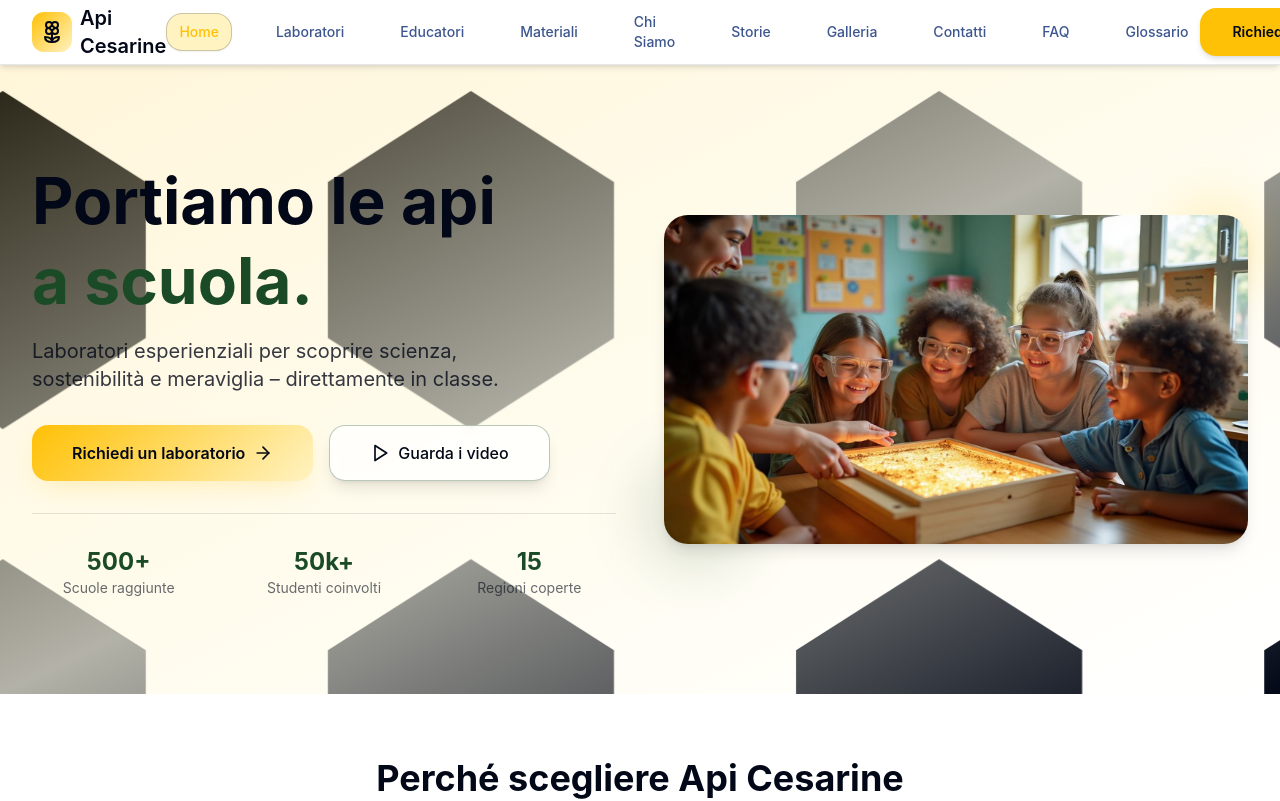
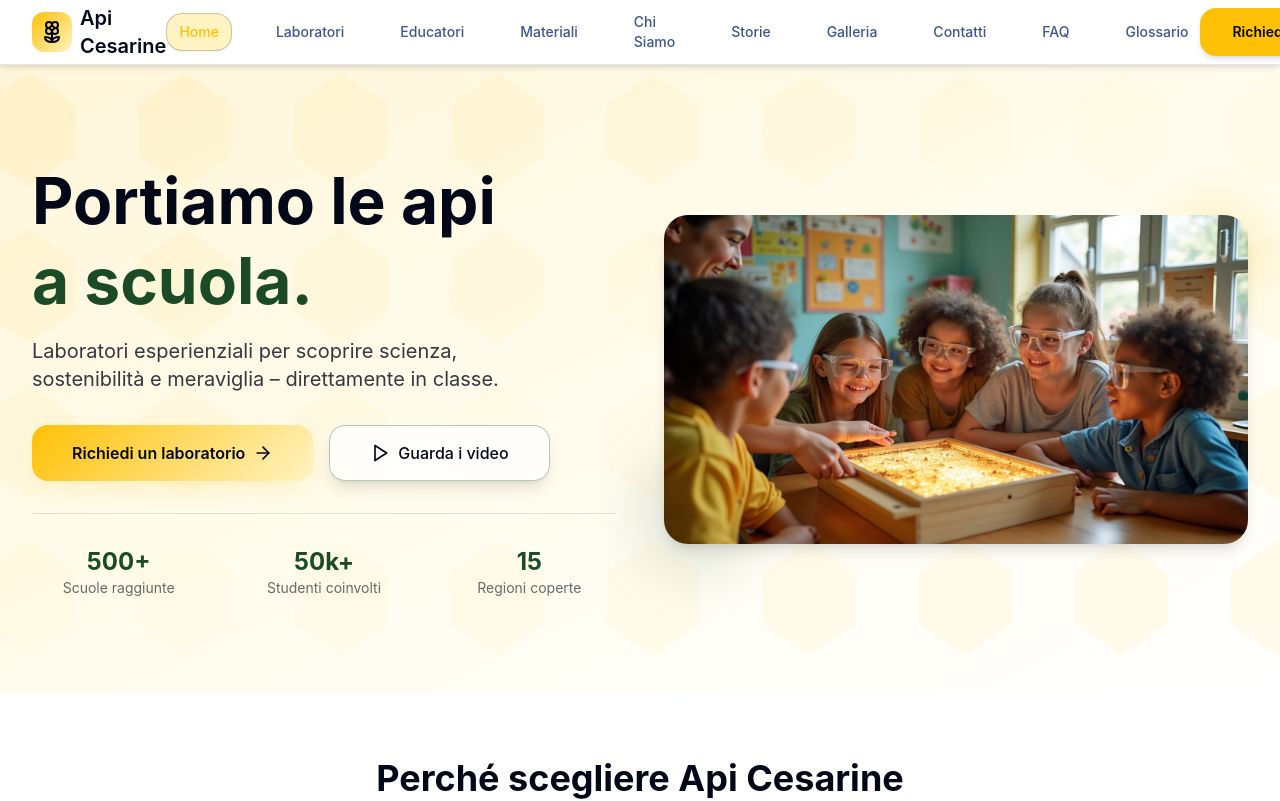
Before and after one commit to gabrizanni/apicesarine, a React (Vite) app: page / in a window 1280 px wide. Shown: the top 801 px of the page. Built offline with nearby package versions, Linux system fonts and the light colour scheme; the HTML template or start-up script is replaced by a standard one.

Commit message:
Revert and adjust hexagon background

```diff
--- a/src/components/layout/Layout.tsx
+++ b/src/components/layout/Layout.tsx
@@ -15,8 +15,8 @@ const Layout = ({ children }: LayoutProps) => {
         <div className="absolute inset-0 pointer-events-none overflow-hidden">
           <svg className="w-full h-full" viewBox="0 0 100 100" fill="none" preserveAspectRatio="xMidYMid slice">
             <defs>
-              <pattern id="hexagon-main" x="0" y="0" width="18" height="18" patternUnits="userSpaceOnUse">
-                <polygon points="7.5,1 13,4.5 13,10.5 7.5,14 2,10.5 2,4.5" fill="currentColor" className="text-slate/8" />
+              <pattern id="hexagon-main" x="0" y="0" width="6" height="6" patternUnits="userSpaceOnUse">
+                <polygon points="2.5,0.3 4.3,1.5 4.3,3.5 2.5,4.7 0.7,3.5 0.7,1.5" fill="currentColor" className="text-honey/[0.08]" />
               </pattern>
             </defs>
             <rect width="100" height="100" fill="url(#hexagon-main)" />
```
